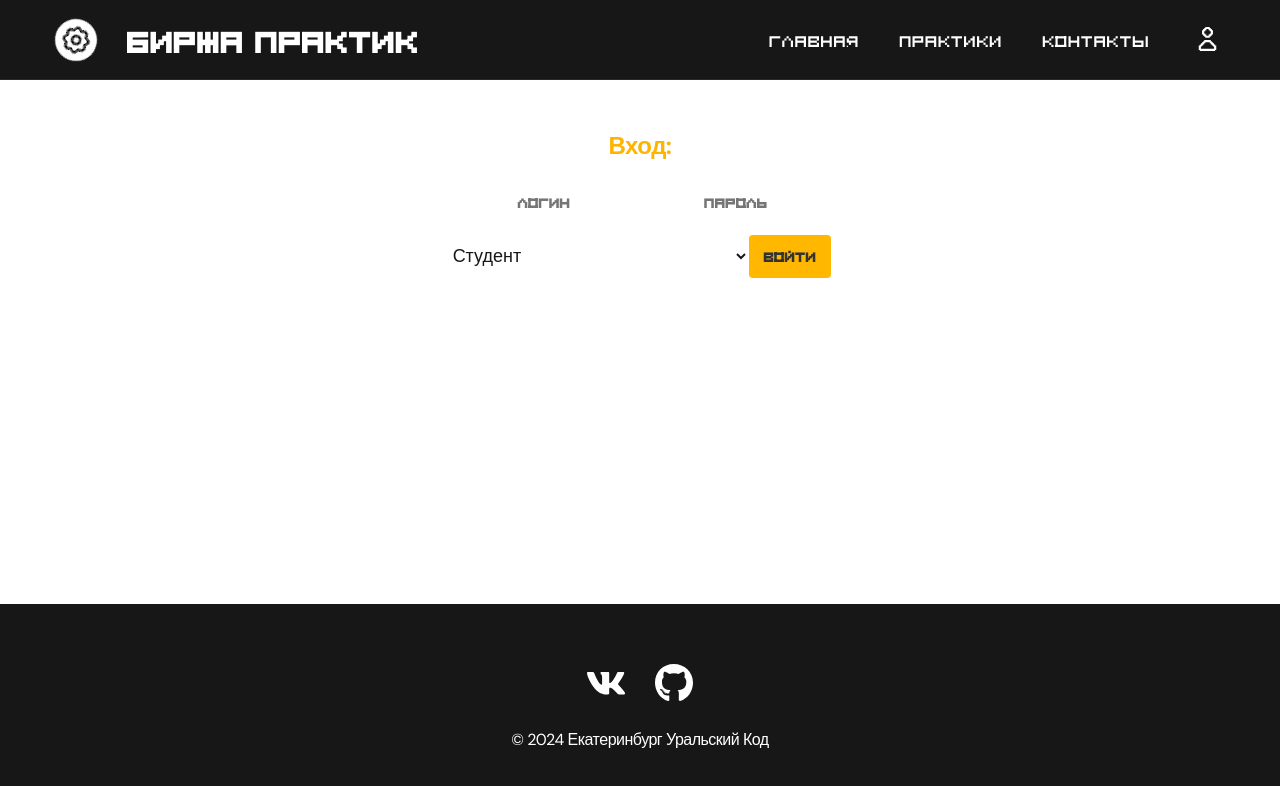
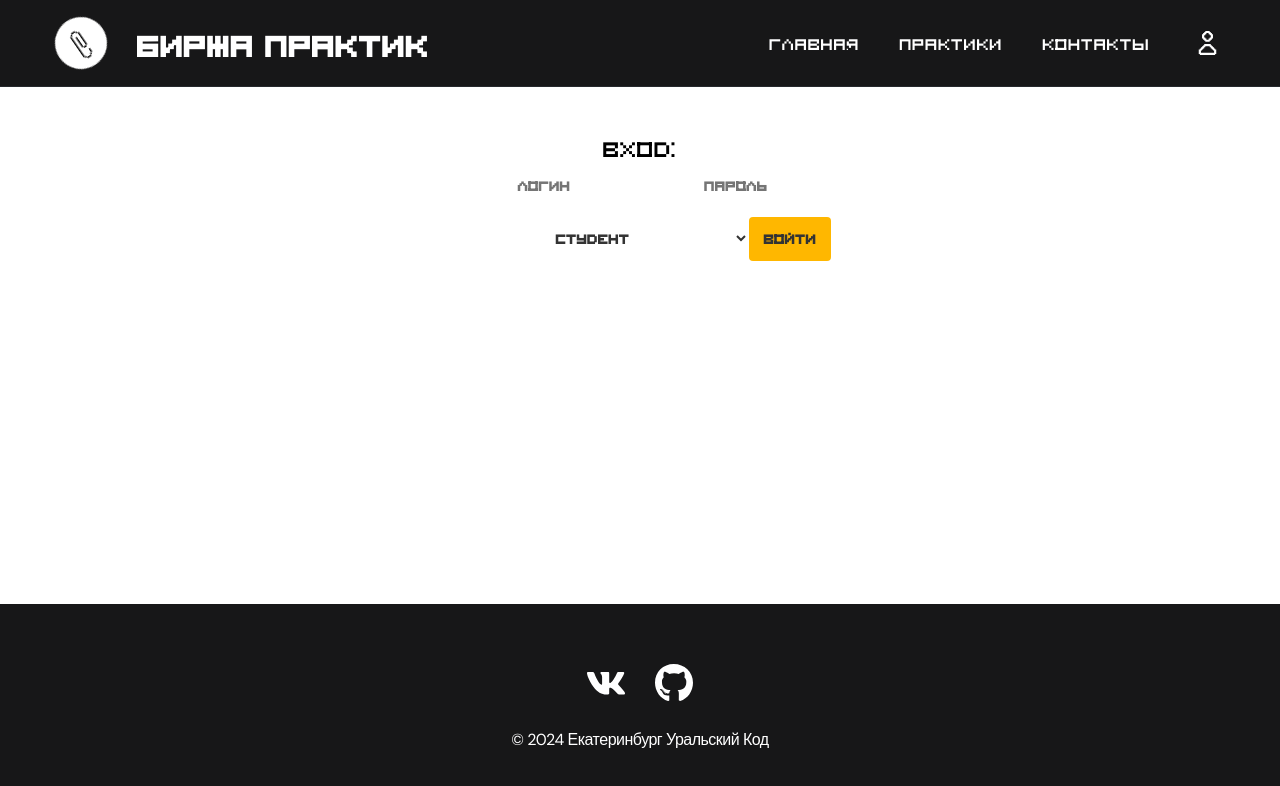
Before and after one commit to m3kskssssssss/web-uralsky-pelmeni, a React (Create React App) app: page /login in a window 1280 px wide. Shown: the top 786 px of the page. Built offline with nearby package versions, Linux system fonts and the light colour scheme; no server answers.

Commit message:
krasota but only on DELL G3
DELL G3 - its Mickles notebook

```diff
--- a/src/components/header/style.css
+++ b/src/components/header/style.css
@@ -139,8 +139,8 @@
 	position: fixed;
 	display: inline-block;
 	white-space: nowrap;
-	width: 1470px;
-	left: -850px;
+	width: 1735px;
+	left: -950px;
 	top: 350px;
 	background: #181818;
 	overflow: hidden;
--- a/src/components/navbar/Login.js
+++ b/src/components/navbar/Login.js
@@ -36,7 +36,7 @@ const Login = () => {
     return (
         <main className="section">
             <div className="container">
-                <h1 className="title-1">Вход:</h1>
+                <h1 className="title-4">Вход:</h1>
                 {error && <p style={{ color: 'red' }}>{error}</p>}
                 <ul className="content-list">
                     <li className="content-list__item">
@@ -57,11 +57,11 @@ const Login = () => {
                                 onChange={(e) => setPassword(e.target.value)}
                                 required
                             />
-                            <select onChange={(e) => setUserCategory(e.target.value)} value={userCategory}>
-                                <option value="student">Студент</option>
-                                <option value="teacher">Учитель</option>
-                                <option value="enterprise">Предприятие</option>
-                                <option value="admin">Администратор</option> {/* Новая категория */}
+                            <select className="title-2" onChange={(e) => setUserCategory(e.target.value)} value={userCategory}>
+                                <option className="title-2" value="student">Студент</option>
+                                <option className="title-2" value="teacher">Учитель</option>
+                                <option className="title-2" value="enterprise">Предприятие</option>
+                                <option className="title-2" value="admin">Администратор</option> {/* Новая категория */}
                             </select>
                             <button className="title-2" type="submit">Войти</button>
                         </form>
--- a/src/components/navbar/Register.js
+++ b/src/components/navbar/Register.js
@@ -44,7 +44,7 @@ const Register = () => {
     return (
         <main className="section">
             <div className="container">
-                <h1 className="title-1">Регистрация:</h1>
+                <h1 className="title-4">Регистрация:</h1>
                 <ul className="content-list">
                     <li className="content-list__item">
                         <form onSubmit={handleSubmit}>
--- a/src/components/navbar/style.css
+++ b/src/components/navbar/style.css
@@ -71,10 +71,10 @@
 }
 
 .rotating-icon {
-    width: 42px; /* Установите нужный размер */
-    height: 42px; /* Установите нужный размер */
+    width: 52px; /* Установите нужный размер */
+    height: 52px; /* Установите нужный размер */
     background-color: white; /* Белый фон */
-    padding: 5px; /* Отступы вокруг картинки */
+    padding: 2px; /* Отступы вокруг картинки */
     border-radius: 50%; /* Закругленные края, если хотите круг */
     animation: rotate 5s linear infinite;
     box-sizing: border-box; /* Учитывать padding в общей ширине и высоте */
--- a/src/pages/Personal.js
+++ b/src/pages/Personal.js
@@ -14,7 +14,7 @@ const Personal = () => {
     return (
         <main className="section">
             <div className="container">
-                <h1 className="title-1">Личный кабинет студента</h1>
+                <h1 className="title-4">Личный кабинет студента</h1>
 
 
                 <div className="personal-dashboard">
@@ -23,6 +23,7 @@ const Personal = () => {
                         <ul>
                             <li onClick={() => handleCategoryChange('personalInfo')}>Личная информация</li>
                             <li onClick={() => handleCategoryChange('interests')}>Мои интересы</li>
+                            <li onClick={() => handleCategoryChange('interests')}>Мои практики</li>
                         </ul>
                     </div>
 
--- a/src/pages/style.css
+++ b/src/pages/style.css
@@ -205,7 +205,9 @@ button:hover {
 }
 
 .close-button {
-    padding: 10px 15px;
+    top:0px ;
+    right: 2px;
+    padding: 3px 5px;
     background-color: #ffb700;
     color: white;
     border: none;
```
Also changed, not shown: src/img/icons/shest.svg, src/img/icons/shest1.svg (added).
